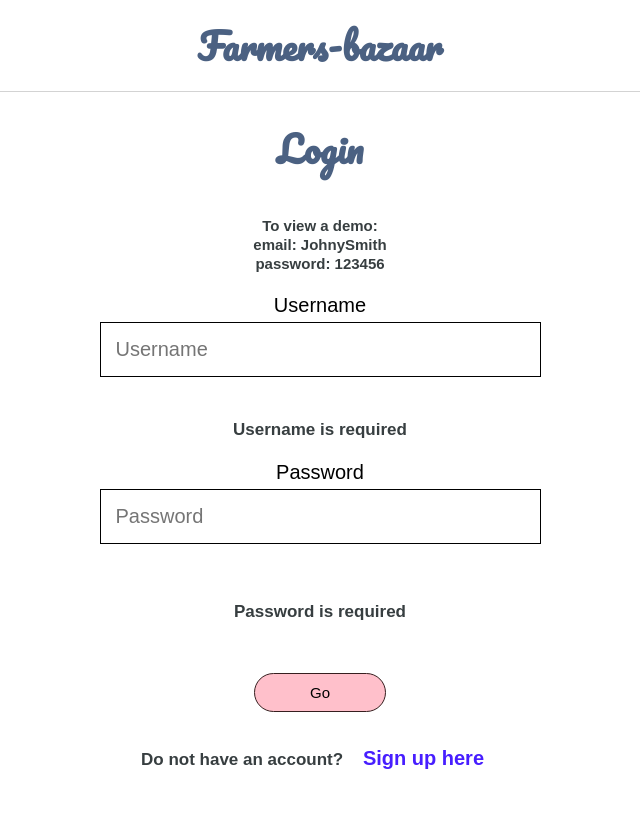
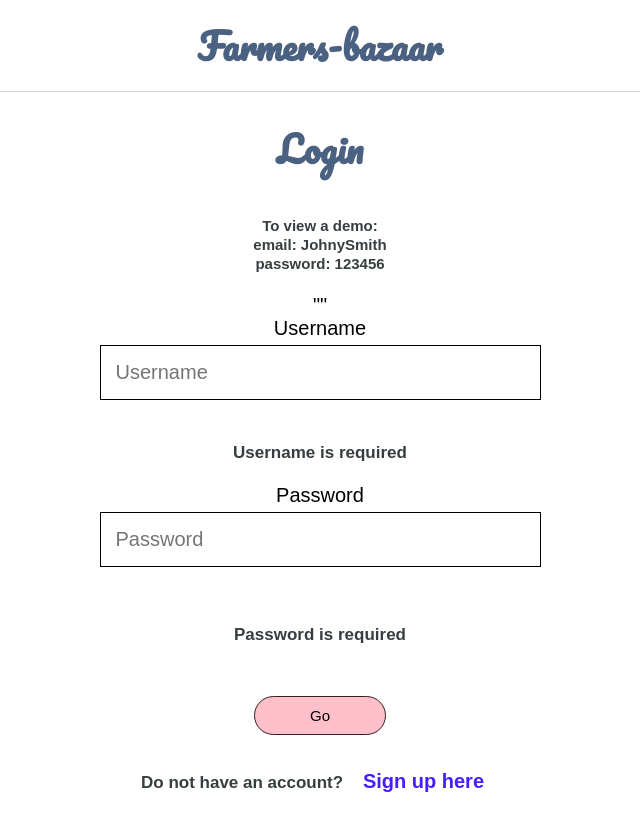
Before and after one commit to nora-sandler/farmers-bazaar-client, a React (Create React App) app: page /user/login in a window 1280 px wide. Shown: the top 830 px of the page, without its empty margins (320-960 px from the left). Built offline with nearby package versions, Linux system fonts and the light colour scheme.

Commit message:
added error mess

```diff
--- a/src/Login.js
+++ b/src/Login.js
@@ -95,7 +95,10 @@ class Login extends React.Component {
                 window.location = "/add-item/";
             })
             .catch((err) => {
-                // console.log(err);
+                // this.setState({
+            // error:err.message
+            //     })
+                console.log(err);
             });
     };
 
@@ -109,6 +112,9 @@ class Login extends React.Component {
                     <p className = "demo">password: 123456</p>
 
                     <form className="loginForm" onSubmit={this.loginUser}>
+                    <div className = "errorMessage">
+                    ""
+                    </div>
                         <label htmlFor="userName">Username</label>
                         <input
                             type="text"
```
